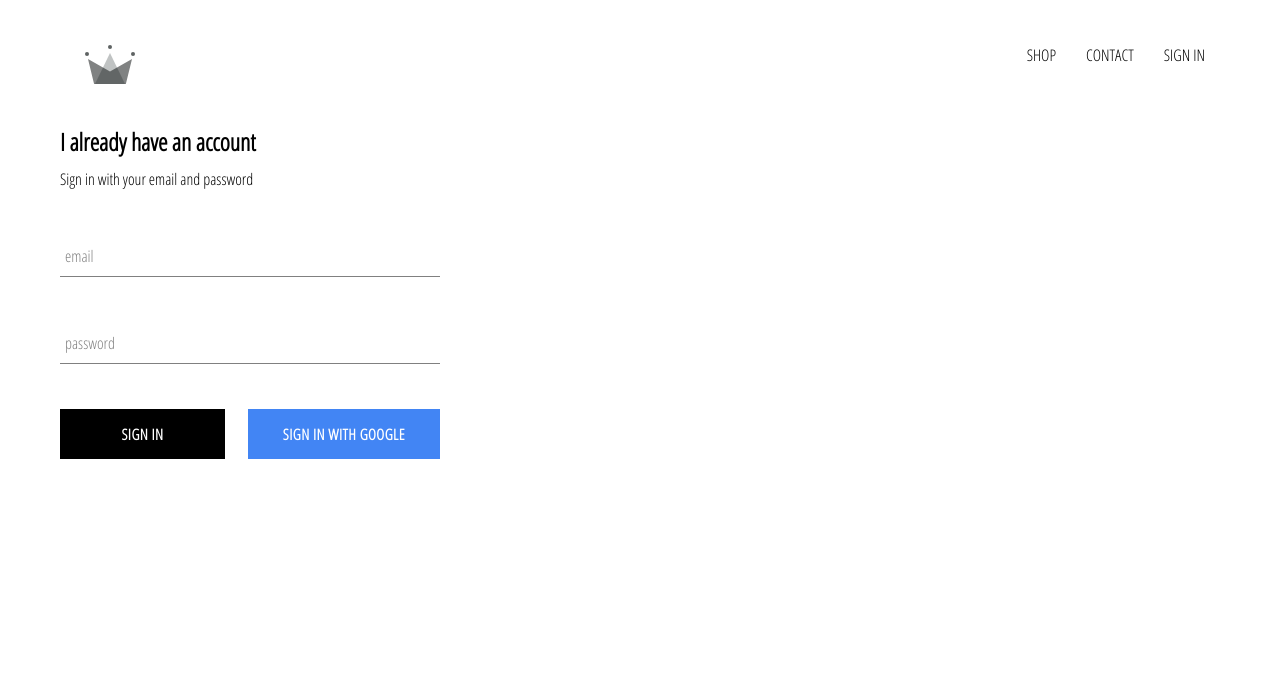
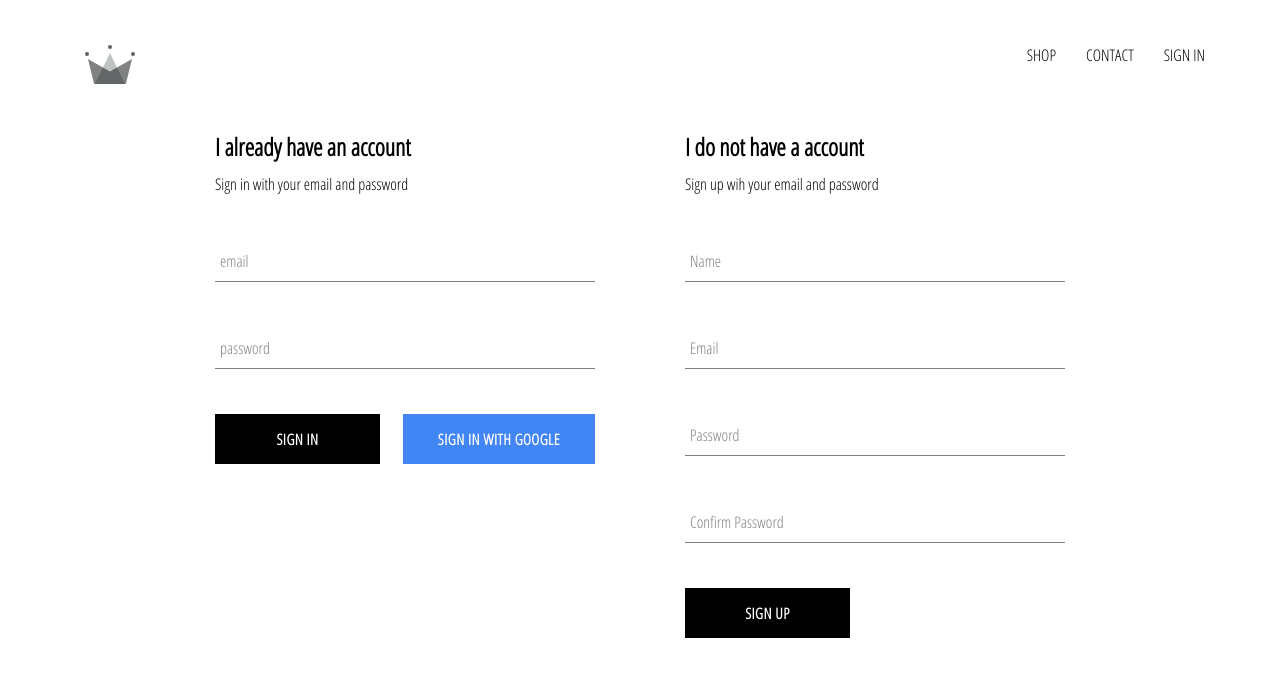
Before and after one commit to Julian1Le9Cuero/crwn-clothing, a React (Create React App) app: page /signin in a window 1280 px wide. Shown: the top 676 px of the page. Built offline with nearby package versions, Linux system fonts and the light colour scheme; no server answers.

Commit message:
implemented firebase utils, included ability to store authenticated users into the firestore database

```diff
--- a/src/App.js
+++ b/src/App.js
@@ -6,7 +6,10 @@ import HomePage from "./pages/homepage/homepage.component";
 import ShopPage from "./pages/shoppage/shop.component";
 import Header from "./components/header/header.component";
 import SignInAndSignUpPage from "./pages/sign-in-and-sign-up/sign-in-and-sign-up.component";
-import { auth } from "./firebase/firebase.utils"; /*Save the state of the user in our App state
+import {
+  auth,
+  createUserProfileDocument
+} from "./firebase/firebase.utils"; /*Save the state of the user in our App state
 so we can pass it to the components that we need
 */
 
@@ -21,9 +24,29 @@ class App extends React.Component {
   unsubscribeFromAuth = null;
 
   componentDidMount() {
-    this.unsubscribeFromAuth = auth.onAuthStateChanged(user => {
-      this.setState({ currentUser: user });
-      console.log(user);
+    this.unsubscribeFromAuth = auth.onAuthStateChanged(async userAuth => {
+      // this.setState({ currentUser: user });
+      if (userAuth) {
+        const userRef = await createUserProfileDocument(userAuth);
+        userRef.onSnapshot(snapShot => {
+          /* On the snapshot object is where
+          we're going to get the data related to
+          this user hat we just possibly store if it's a
+          new user or the data related to the user already stored in our db
+          */
+          this.setState({
+            currentUser: {
+              id: snapShot.id,
+              ...snapShot.data()
+            }
+          });
+          console.log(this.state);
+        });
+      } else {
+        this.setState({ currentUser: userAuth });
+      }
+      // This gets the user ref
+      // Take the userRef to check if the db has been updated at that reference with any new data (if the snapshot has changed)
     });
   }
 
--- /dev/null
+++ b/src/components/sign-up/sign-up.component.jsx
@@ -0,0 +1,105 @@
+import React from "react";
+import "./sign-up.styles.scss";
+import FormInput from "../form-input/form-input.component";
+import CustomButton from "../custom-bottom/custom-button.component";
+
+import { auth, createUserProfileDocument } from "../../firebase/firebase.utils";
+// We will create and authenticate new users
+
+class SignUp extends React.Component {
+  constructor() {
+    super();
+    this.state = {
+      displayName: "",
+      email: "",
+      password: "",
+      confirmPassword: ""
+    };
+  }
+
+  handleSubmit = async event => {
+    event.preventDefault();
+    //   Manually create authentication
+    const { displayName, email, password, confirmPassword } = this.state;
+    if (password !== confirmPassword) {
+      alert("Passwords don't match");
+      return;
+    }
+
+    try {
+      // Once this is successful the user is assign to the application
+      // Destructure because the object return from the request, has a "user" "property, this is decided by firebase
+      const { user } = await auth.createUserWithEmailAndPassword(
+        email,
+        password
+      ); //This returns an object
+      await createUserProfileDocument(user, { displayName }); //displayName comes as an object, so we want its value
+      //    If this promise succeeds then set the state
+      // This will clear the form
+      this.setState({
+        displayName: "",
+        email: "",
+        password: "",
+        confirmPassword: ""
+      });
+    } catch (err) {
+      console.error(err);
+    }
+  };
+
+  handleChange = async event => {
+    const { name, value } = event.target;
+    //   Dynamically set the name
+    this.setState({ [name]: value });
+  };
+
+  render() {
+    const { displayName, email, password, confirmPassword } = this.state;
+    return (
+      <div className="sign-up">
+        <h2 className="title">I do not have a account</h2>
+        <span>Sign up wih your email and password</span>
+        <form className="sign-up-form" onSubmit={this.handleSubmit}>
+          <FormInput
+            type="text"
+            name="displayName"
+            value={displayName}
+            label="Name"
+            handleChange={this.handleChange}
+            required
+          />
+
+          <FormInput
+            type="email"
+            name="email"
+            value={email}
+            label="Email"
+            handleChange={this.handleChange}
+            required
+          />
+
+          <FormInput
+            type="password"
+            name="password"
+            value={password}
+            label="Password"
+            handleChange={this.handleChange}
+            required
+          />
+
+          <FormInput
+            type="password"
+            name="confirmPassword"
+            value={confirmPassword}
+            label="Confirm Password"
+            handleChange={this.handleChange}
+            required
+          />
+          <CustomButton type="submit">SIGN UP</CustomButton>
+        </form>
+      </div>
+    );
+  }
+}
+
+export default SignUp;
--- /dev/null
+++ b/src/components/sign-up/sign-up.styles.scss
@@ -0,0 +1,9 @@
+.sign-up {
+  display: flex;
+  flex-direction: column;
+  width: 380px;
+
+  .title {
+    margin: 10px 0;
+  }
+}
--- a/src/firebase/firebase.utils.js
+++ b/src/firebase/firebase.utils.js
@@ -10,6 +10,37 @@ const config = {
   storageBucket: "crwn-db-2ad1d.appspot.com",
   messagingSenderId: "658481636483",
   appId: "1:658481636483:web:526540a6a27c89ca0367b6"
+};
+
+// This will be asynchronous because we're making an API request
+// Pass the logged in user (userAuth) and any additional daa that we may need
+export const createUserProfileDocument = async (userAuth, additionalData) => {
+  // if the userAuth object does not exist, exit the funcion using return
+  if (!userAuth) return;
+
+  const userRef = firestore.doc(`users/${userAuth.uid}`);
+  const snapShot = await userRef.get();
+  // If it already exists query the firestore for the document
+  // If snapshot does not exists then create a piece of data there
+  if (!snapShot.exists) {
+    // 1. What are the properties that we want to store
+    const { displayName, email } = userAuth;
+    // 2. Know inside the db when we made the document
+    const createdAt = new Date();
+    // 3. Use try/catch because this is async and we may get a rejection
+    try {
+      await userRef.set({
+        displayName,
+        email,
+        createdAt,
+        ...additionalData
+      });
+    } catch (err) {
+      console.log("Error creating user", err.message);
+    }
+  }
+
+  return userRef; //We may use this document reference to do othe things
 };
 
 firebase.initializeApp(config);
--- a/src/pages/sign-in-and-sign-up/sign-in-and-sign-up.component.jsx
+++ b/src/pages/sign-in-and-sign-up/sign-in-and-sign-up.component.jsx
@@ -1,5 +1,6 @@
 import React from "react";
 import SignIn from "../../components/sign-in/sign-in.component";
+import SignUp from "../../components/sign-up/sign-up.component";
 
 import "./sign-in-and-sign-up.styles.scss";
 
@@ -8,6 +9,7 @@ const SignInAndSignUpPage = () => {
   return (
     <div className="sign-in-and-sign-up">
       <SignIn />
+      <SignUp />
     </div>
   );
 };
--- a/src/pages/sign-in-and-sign-up/sign-in-and-sign-up.styles.scss
+++ b/src/pages/sign-in-and-sign-up/sign-in-and-sign-up.styles.scss
@@ -0,0 +1,6 @@
+.sign-in-and-sign-up {
+  display: flex;
+  justify-content: space-between;
+  width: 850px;
+  margin: 30px auto;
+}
```
